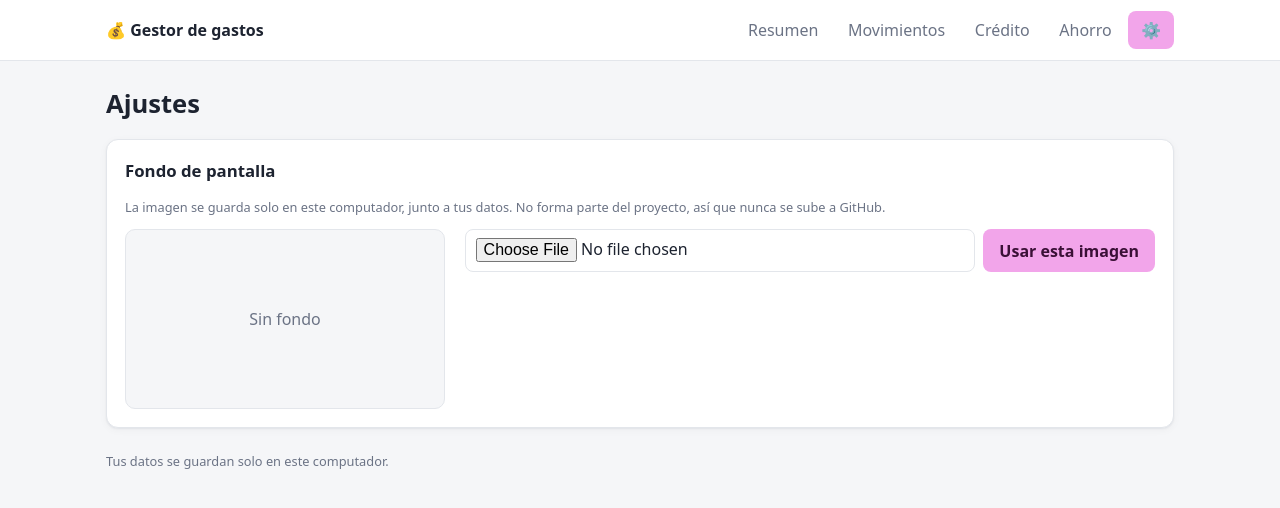
After one commit to Daijinn-BKR/gestor-gastos, a Flask app: page /ajustes/ in a window 1280 px wide. The commit adds this page. Shown: the top 508 px of the page. Run offline with Flask 3, Linux system fonts and the light colour scheme; tables that the repository leaves empty hold one stand-in row (values such as "Sample post"); parts of the project's set-up code (start-up, migrations or seed data) failed here and were passed over.

Commit message:
Agregue un fondo de pantalla

```diff
--- a/gestor/__init__.py
+++ b/gestor/__init__.py
@@ -46,13 +46,15 @@ def create_app(test_config: dict | None = None) -> Flask:
     app.jinja_env.filters["pct"] = pct
     app.jinja_env.filters["usd"] = usd
 
+    app.config.setdefault("MAX_CONTENT_LENGTH", 16 * 1024 * 1024)  # subida del fondo de pantalla
+
+    from .views import ahorro, ajustes, credito, movimientos, resumen
+
     @app.context_processor
     def variables_globales():
-        return {"hoy": date.today().isoformat()}
+        return {"hoy": date.today().isoformat(), "fondo": ajustes.info_fondo()}
 
-    from .views import ahorro, credito, movimientos, resumen
-
-    for modulo in (resumen, movimientos, credito, ahorro):
+    for modulo in (resumen, movimientos, credito, ahorro, ajustes):
         app.register_blueprint(modulo.bp)
 
     return app
--- a/gestor/static/style.css
+++ b/gestor/static/style.css
@@ -211,3 +211,38 @@ input:focus, select:focus { outline: 2px solid var(--primario-texto); outline-of
 .panel h2 .insignia { vertical-align: 2px; }
 .categorias__fila h2 { margin: 0; }
 .panel > .categorias__fila:first-child { margin-bottom: 14px; }
+
+/* ── Fondo de pantalla personalizado ── */
+.fondo-app {
+  position: fixed; inset: -40px;           /* se agranda para que el difuminado no deje bordes claros */
+  z-index: -2;
+  background-size: cover; background-position: center;
+}
+body.con-fondo::before {                    /* velo para que el texto siempre se lea bien */
+  content: ""; position: fixed; inset: 0; z-index: -1;
+  background: color-mix(in srgb, var(--fondo) 30%, transparent);
+}
+body.con-fondo { background: transparent; }
+html:has(body.con-fondo) { background: var(--fondo); }
+body.con-fondo .barra { background: color-mix(in srgb, var(--superficie) 80%, transparent); backdrop-filter: blur(12px); }
+body.con-fondo .panel,
+body.con-fondo .tarjeta { background: color-mix(in srgb, var(--superficie) 82%, transparent); backdrop-filter: blur(10px); }
+body.con-fondo h1 { display: inline-block; padding: 2px 14px; border-radius: 10px;
+                    background: color-mix(in srgb, var(--superficie) 80%, transparent); backdrop-filter: blur(10px); }
+body.con-fondo .pie { color: var(--texto); }
+body.con-fondo .pestanas > a, body.con-fondo .selector-mes a { backdrop-filter: blur(10px); }
+body.con-fondo .grilla-tarjetas--interna .tarjeta { background: color-mix(in srgb, var(--fondo) 70%, transparent); }
+
+.nav__icono { font-size: 1rem; }
+
+/* Página de ajustes */
+.ajustes-fondo { display: grid; grid-template-columns: minmax(200px, 320px) 1fr; gap: 20px; align-items: start; margin-top: 12px; }
+.ajustes-fondo__vista { aspect-ratio: 16 / 9; border-radius: 10px; overflow: hidden; border: 1px solid var(--borde); position: relative; }
+.ajustes-fondo__vista--vacia { display: grid; place-items: center; background: var(--fondo); }
+.ajustes-fondo__imagen { position: absolute; inset: -10px; background-size: cover; background-position: center; }
+.ajustes-fondo__opciones { display: grid; gap: 12px; }
+.ajustes-fondo__opciones input[type="file"] { width: auto; flex: 1; min-width: 0; background: var(--superficie); }
+.difuminado { align-items: center; }
+.difuminado input[type="range"] { width: 200px; padding: 0; accent-color: var(--primario-texto); }
+.boton--angosto { width: auto; }
+@media (max-width: 640px) { .ajustes-fondo { grid-template-columns: 1fr; } }
--- /dev/null
+++ b/gestor/templates/ajustes.html
@@ -0,0 +1,44 @@
+{% extends "base.html" %}
+{% block titulo %}Ajustes{% endblock %}
+{% block contenido %}
+<h1>Ajustes</h1>
+
+<section class="panel">
+  <h2>Fondo de pantalla</h2>
+  <p class="tenue nota-chica">La imagen se guarda solo en este computador, junto a tus datos. No forma parte del proyecto, así que nunca se sube a GitHub.</p>
+
+  <div class="ajustes-fondo">
+    <div class="ajustes-fondo__vista {{ '' if fondo else 'ajustes-fondo__vista--vacia' }}">
+      {% if fondo %}
+        <div class="ajustes-fondo__imagen" style="background-image: url('{{ fondo.url }}'); filter: blur({{ difuminado / 3 }}px)"></div>
+      {% else %}
+        <span class="tenue">Sin fondo</span>
+      {% endif %}
+    </div>
+
+    <div class="ajustes-fondo__opciones">
+      <form method="post" action="{{ url_for('.subir_fondo') }}" enctype="multipart/form-data" class="formulario-linea">
+        <input type="file" name="imagen" accept="image/jpeg,image/png,image/webp,image/gif" required aria-label="Imagen de fondo">
+        <button class="boton">{{ 'Cambiar imagen' if fondo else 'Usar esta imagen' }}</button>
+      </form>
+
+      {% if fondo %}
+        <form method="post" action="{{ url_for('.cambiar_difuminado') }}" class="formulario-linea difuminado">
+          <label for="difuminado">Difuminado</label>
+          <input type="range" id="difuminado" name="difuminado" min="0" max="30" value="{{ difuminado }}"
+                 oninput="document.querySelector('.fondo-app').style.filter = 'blur(' + this.value + 'px)';
+                          document.getElementById('valor-difuminado').textContent = this.value == 0 ? 'Nada' : this.value;">
+          <span id="valor-difuminado" class="tenue">{{ 'Nada' if difuminado == 0 else difuminado }}</span>
+          <button class="boton boton--secundario">Guardar</button>
+        </form>
+        <p class="tenue nota-chica">Mueve la barra para ver el cambio al instante y luego presiona Guardar.</p>
+
+        <form method="post" action="{{ url_for('.quitar_fondo') }}" class="nota"
+              onsubmit="return confirm('¿Quitar el fondo de pantalla?')">
+          <button class="boton boton--peligro boton--angosto">Quitar fondo</button>
+        </form>
+      {% endif %}
+    </div>
+  </div>
+</section>
+{% endblock %}
--- a/gestor/templates/base.html
+++ b/gestor/templates/base.html
@@ -6,7 +6,11 @@
   <title>{% block titulo %}Gestor de gastos{% endblock %} · Gestor de gastos</title>
   <link rel="stylesheet" href="{{ url_for('static', filename='style.css') }}">
 </head>
-<body>
+<body class="{{ 'con-fondo' if fondo }}">
+  {% if fondo %}
+    <div class="fondo-app" aria-hidden="true"
+         style="background-image: url('{{ fondo.url }}'); filter: blur({{ fondo.difuminado }}px)"></div>
+  {% endif %}
   <header class="barra">
     <div class="contenedor barra__fila">
       <a class="marca" href="{{ url_for('resumen.inicio') }}">💰 Gestor de gastos</a>
@@ -20,6 +24,8 @@
         {% for bp, endpoint, texto in paginas %}
           <a href="{{ url_for(endpoint) }}" class="{{ 'activo' if request.blueprint == bp }}">{{ texto }}</a>
         {% endfor %}
+        <a href="{{ url_for('ajustes.inicio') }}" class="nav__icono {{ 'activo' if request.blueprint == 'ajustes' }}"
+           title="Ajustes" aria-label="Ajustes">⚙️</a>
       </nav>
     </div>
   </header>
--- /dev/null
+++ b/gestor/views/ajustes.py
@@ -0,0 +1,112 @@
+"""Ajustes: fondo de pantalla personalizado.
+
+La imagen se guarda en la carpeta de datos del usuario (junto a gastos.db), nunca
+dentro del proyecto: así una imagen personal no termina subida a GitHub."""
+from pathlib import Path
+
+from flask import (Blueprint, abort, current_app, flash, redirect,
+                   render_template, request, send_file, url_for)
+
+from ..db import get_config, set_config
+
+bp = Blueprint("ajustes", __name__, url_prefix="/ajustes")
+
+# Formatos aceptados, reconocidos por sus primeros bytes (no por el nombre del archivo)
+FIRMAS = {
+    "jpg": [b"\xff\xd8\xff"],
+    "png": [b"\x89PNG\r\n\x1a\n"],
+    "webp": [b"RIFF"],
+    "gif": [b"GIF87a", b"GIF89a"],
+}
+TAMANO_MAXIMO = 15 * 1024 * 1024  # 15 MB
+DIFUMINADO_POR_DEFECTO = 6
+
+
+def _carpeta() -> Path:
+    return Path(current_app.config["DATABASE"]).parent
+
+
+def archivo_fondo() -> Path | None:
+    for ext in FIRMAS:
+        ruta = _carpeta() / f"fondo.{ext}"
+        if ruta.exists():
+            return ruta
+    return None
+
+
+def info_fondo() -> dict | None:
+    """Datos que usa base.html para dibujar el fondo (None si no hay)."""
+    ruta = archivo_fondo()
+    if not ruta:
+        return None
+    return {
+        "url": url_for("ajustes.imagen_fondo", v=int(ruta.stat().st_mtime)),  # ?v= evita caché vieja
+        "difuminado": get_config("fondo_difuminado", DIFUMINADO_POR_DEFECTO),
+    }
+
+
+def _formato(datos: bytes) -> str | None:
+    for ext, firmas in FIRMAS.items():
+        if any(datos.startswith(f) for f in firmas):
+            if ext == "webp" and datos[8:12] != b"WEBP":
+                continue
+            return ext
+    return None
+
+
+@bp.get("/")
+def inicio():
+    return render_template("ajustes.html", fondo=info_fondo(),
+                           difuminado=get_config("fondo_difuminado", DIFUMINADO_POR_DEFECTO))
+
+
+@bp.get("/fondo")
+def imagen_fondo():
+    ruta = archivo_fondo()
+    if not ruta:
+        abort(404)
+    return send_file(ruta, max_age=0)
+
+
+@bp.post("/fondo")
+def subir_fondo():
+    archivo = request.files.get("imagen")
+    if not archivo or not archivo.filename:
+        flash("Elige una imagen.", "error")
+        return redirect(url_for(".inicio"))
+    datos = archivo.read(TAMANO_MAXIMO + 1)
+    if len(datos) > TAMANO_MAXIMO:
+        flash("La imagen es muy grande (máximo 15 MB).", "error")
+        return redirect(url_for(".inicio"))
+    ext = _formato(datos)
+    if not ext:
+        flash("Ese archivo no es una imagen válida. Usa JPG, PNG, WEBP o GIF.", "error")
+        return redirect(url_for(".inicio"))
+
+    _borrar_fondo()
+    (_carpeta() / f"fondo.{ext}").write_bytes(datos)
+    flash("Fondo de pantalla actualizado.", "ok")
+    return redirect(url_for(".inicio"))
+
+
+@bp.post("/fondo/difuminado")
+def cambiar_difuminado():
+    try:
+        valor = max(0, min(30, int(request.form.get("difuminado", DIFUMINADO_POR_DEFECTO))))
+    except ValueError:
+        valor = DIFUMINADO_POR_DEFECTO
+    set_config("fondo_difuminado", valor)
+    flash("Difuminado actualizado.", "ok")
+    return redirect(url_for(".inicio"))
+
+
+@bp.post("/fondo/quitar")
+def quitar_fondo():
+    _borrar_fondo()
+    flash("Fondo de pantalla quitado.", "ok")
+    return redirect(url_for(".inicio"))
+
+
+def _borrar_fondo():
+    for ext in FIRMAS:
+        (_carpeta() / f"fondo.{ext}").unlink(missing_ok=True)
```
Also changed, not shown: tests/test_ajustes.py (added, +47 -0 lines), README.md.
